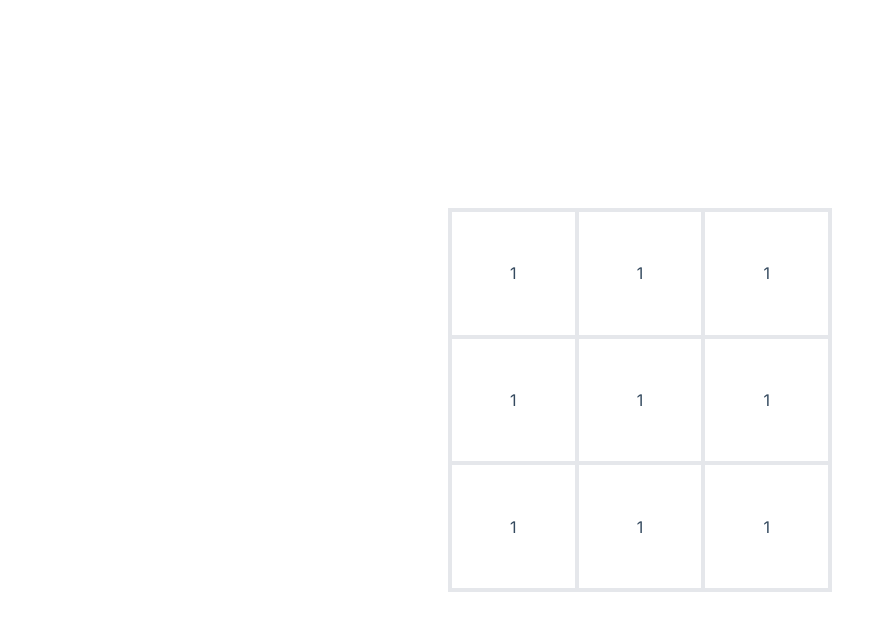
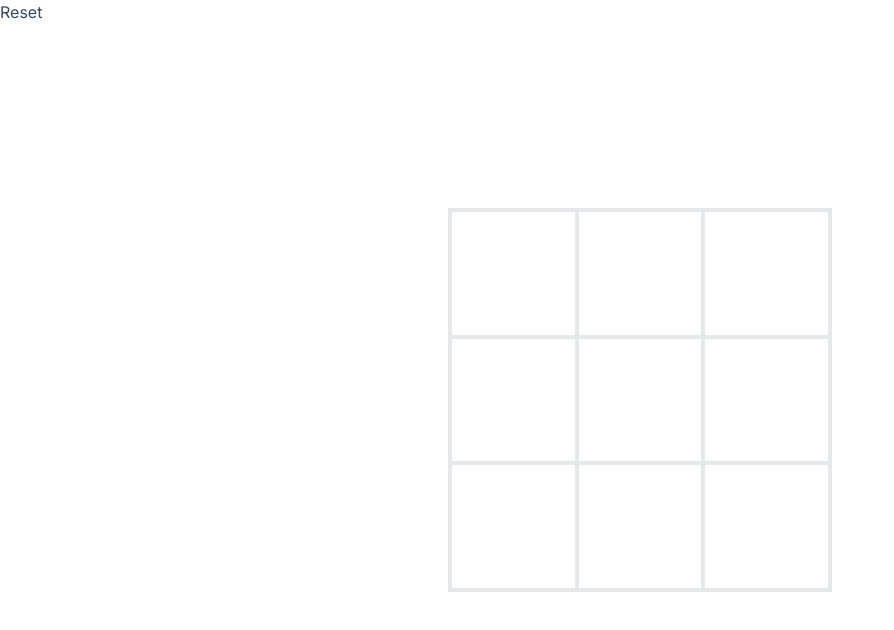
Before and after one commit to hoductrung1211/online-courses-nextjs, a Next.js app: page /tic-tac-toe in a window 1280 px wide. Shown: the top 630 px of the page, without its empty margins (0-894 px from the left). Built offline with nearby package versions, Linux system fonts and the light colour scheme.

Commit message:
Complete first game

```diff
--- /dev/null
+++ b/app/tic-tac-toe/Game.tsx
@@ -0,0 +1,66 @@
+import { useState } from "react"
+import { Role } from "./page";
+
+export default function Game({
+    steps,
+    role,
+    winCells,
+    handleClick
+}: {
+    steps: {id: number, role: null | Role}[],
+    role: Role,
+    winCells: number[],
+    handleClick: (id: number, role: Role) => void,
+}) {
+
+    return (
+        <main>
+            <ul className="w-96 aspect-square grid grid-cols-3 grid-rows-3 absolute top-1/2 left-1/2 -translate-x-1/2 -translate-y-1/2 border-2">
+            {
+                steps.map(item =>
+                    <Cell
+                        key={item.id}
+                        value={item.role ?? ''}
+                        isWinCell={winCells.includes(item.id)}
+                        handleClick={() => {
+                            handleClick(item.id, role);
+                        }}
+                    />
+                )
+            }
+            </ul>
+        </main>
+
+    )
+}
+
+function Cell({
+    value,
+    isWinCell,
+    handleClick,
+}: {
+    value: string,
+    isWinCell: boolean,
+    handleClick: () => void,
+}) {
+    const [isActive, setIsActive] = useState(false);
+
+    return (
+        <li
+            className="grid place-items-center"
+            onClick={() => setIsActive(true)}
+        >
+            <button
+                className={"w-full h-full border-2 text-3xl " + (isWinCell && "bg-green-300 ")}
+                onClick={() => {
+                    if (isActive) return;
+
+                    handleClick();
+                    setIsActive(true);
+                }}
+            >
+            {isActive && value}
+            </button>
+        </li>
+    )
+}
--- /dev/null
+++ b/app/tic-tac-toe/layout.tsx
@@ -0,0 +1,11 @@
+export default function Layout({
+    children
+}: {
+    children: React.ReactNode
+}) {
+    return (
+        <div className="absolute inset-0">
+            {children}
+        </div>
+    )
+}
--- a/app/tic-tac-toe/page.tsx
+++ b/app/tic-tac-toe/page.tsx
@@ -1,13 +1,88 @@
-export default function App() {
+'use client';
+
+import { useState } from "react";
+import Game from "./Game";
+import {takeAllNElements, winningColumns, winningCrossDown, winningCrossUp, winningRows} from './utils';
+
+export const enum Role {
+    O = '⭐',
+    X = '❌'
+}
+const initSteps: {id: number, role: null | Role}[] = [1, 2, 3, 4, 5, 6, 7, 8, 9].map(item => ({
+    id: item,
+    role: null,
+}))
+
+console.log(winningRows(3));
+console.log(winningColumns(3));
+console.log([winningCrossDown(3), winningCrossUp(3)]);
+const intNumArr: number[] = []
+
+export default function App({
+
+}) {
+    const [count, setCount] = useState(0)
+    const [steps, setSteps] = useState(initSteps);
+    const [role, setRole] = useState(Role.O);
+
+    const [wRows, setWRows] = useState(winningRows(3));
+    const [wColumns, setWColumns] = useState(winningColumns(3));
+    const [wCross, setWCross] = useState([winningCrossDown(3), winningCrossUp(3)]);
+
+    const [winCells, setWinCells] = useState(intNumArr);
+    const isGameOver: boolean = winCells.length != 0;
+
+    function check(role: Role, nextSteps: {id: number, role: null | Role}[]) {
+        const emptyArr: number[] = [];
+        const playerCurrentSteps = nextSteps.reduce((res, step) => {
+            return step.role === role ? [...res, step.id] : res;
+        }, emptyArr);
+        playerCurrentSteps.sort();
+
+        const allPossibleSteps = takeAllNElements(3, playerCurrentSteps);
+        allPossibleSteps.forEach(arr => {
+            wRows.forEach(rows => rows.toString() === arr.toString() && setWinCells(arr));
+            wColumns.forEach(rows => rows.toString() === arr.toString() && setWinCells(arr));
+            wCross.forEach(rows => rows.toString() === arr.toString() && setWinCells(arr));
+        })
+    }
+
+    function handlePlayerClick(id: number, role: Role) {
+        if (!isGameOver) {
+            const nextSteps = steps.map(step => {
+                setRole(role === Role.O ? Role.X : Role.O);
+                return (step.id === id) ? {id, role} : step;
+            });
+            check(role, nextSteps);
+            setSteps(nextSteps);
+        }
+    }
+
     return (
-        <main className="absolute top-1/2 left-1/2 -translate-x-1/2 -translate-y-1/2 w-96 h-96 grid grid-cols-3 grid-rows-3 border-2">
-        {
-            [1, 2, 3, 4, 5, 6, 7, 8, 9].map(cell => (
-                <button key={cell} className="border-2">
-                    1
+        <>
+            <section className="">
+
+            </section>
+            <Game
+                key={count}
+                role={role}
+                steps={steps}
+                winCells={winCells}
+                handleClick={handlePlayerClick}
+            />
+            <section className="">
+                <button
+                    onClick={() => {
+                        // If reseting reset, state of <Game> component is still there
+                        // Reset <Game> component state
+                        setCount(count + 1);
+                        setSteps(initSteps);
+                        setWinCells([]);
+                    }}
+                >
+                    Reset
                 </button>
-            ))
-        }
-        </main>
+            </section>
+        </>
     )
 }
--- /dev/null
+++ b/app/tic-tac-toe/utils.tsx
@@ -0,0 +1,53 @@
+
+// Take all n elements in the array and returns array
+// if array's length is less than n, returns empty string
+export function takeAllNElements(n: number, [...arr]: number[]): number[][] {
+    const res: number[][] = [];
+    const length = arr.length;
+
+    for (let i = 0; i <= length - n; i++) {
+        res.push(arr.slice(i, i + n))
+    }
+
+    return res;
+}
+
+export function winningRows(len: number, initValue=1) {
+    let res = [];
+    for (let i = 0; i < len; i++) {
+        let arr = [];
+        for (let j = 0; j < len; j++)
+            arr.push(initValue + len*i + j);
+
+        res.push(arr);
+    }
+    return res;
+}
+
+export function winningColumns(len: number, initValue=1) {
+    let res = [];
+    for (let i = 0; i < len; i++) {
+        let arr = [];
+        for (let j = 0; j < len; j++)
+            arr.push(initValue + len*j + i);
+
+        res.push(arr);
+    }
+    return res;
+}
+
+export function winningCrossDown(len: number, initValue=1) {
+    let res = [];
+    for (let i = 0; i < len; i++) {
+        res.push(initValue + (len + 1)*i);
+    }
+    return res;
+}
+
+export function winningCrossUp(len: number ) {
+    let res = [];
+    for (let i = 0; i < len; i++) {
+        res.push(len + (len - 1)*i);
+    }
+    return res;
+}
```
Also changed, not shown: app/tic-tac-toe/README.md (added).
